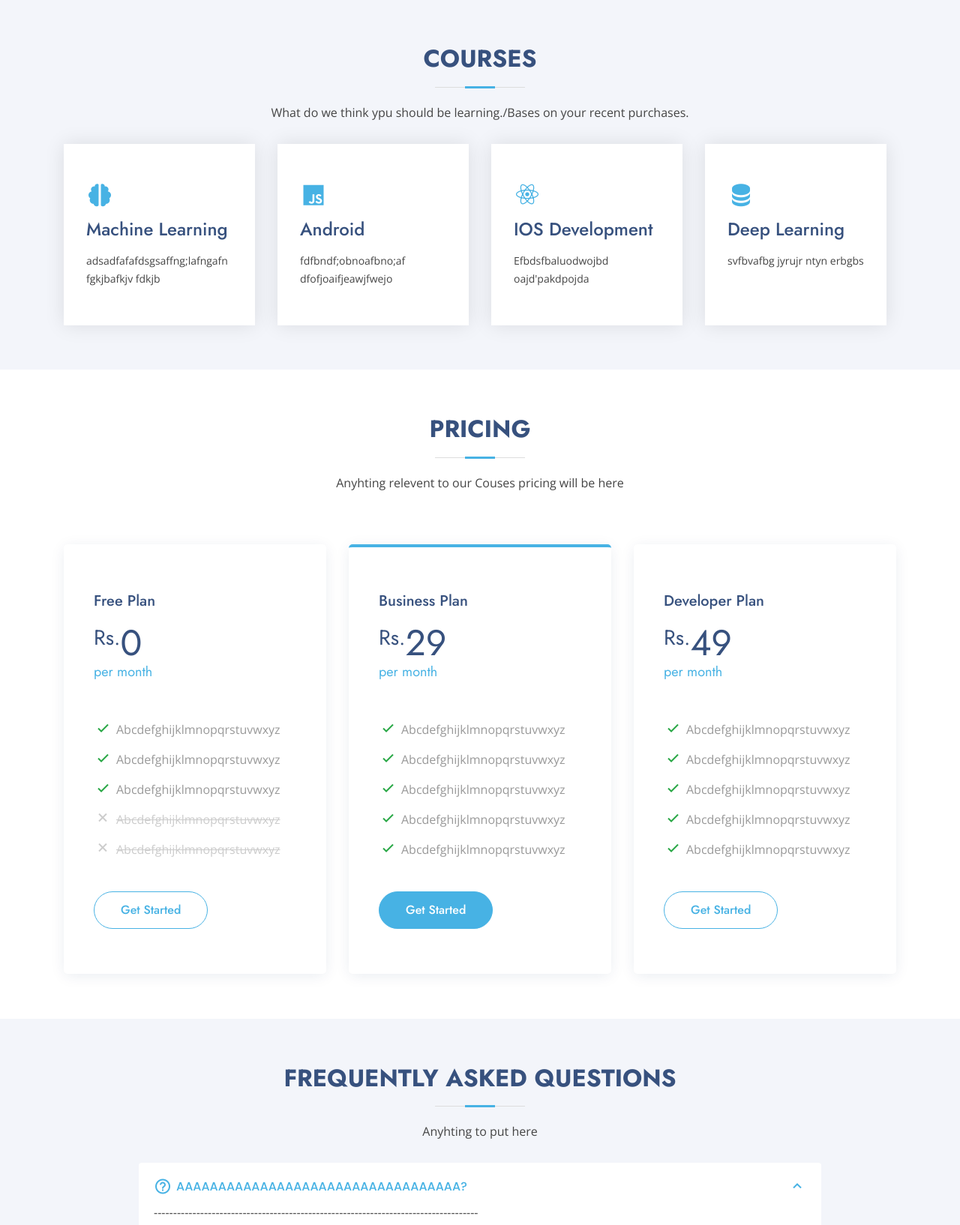
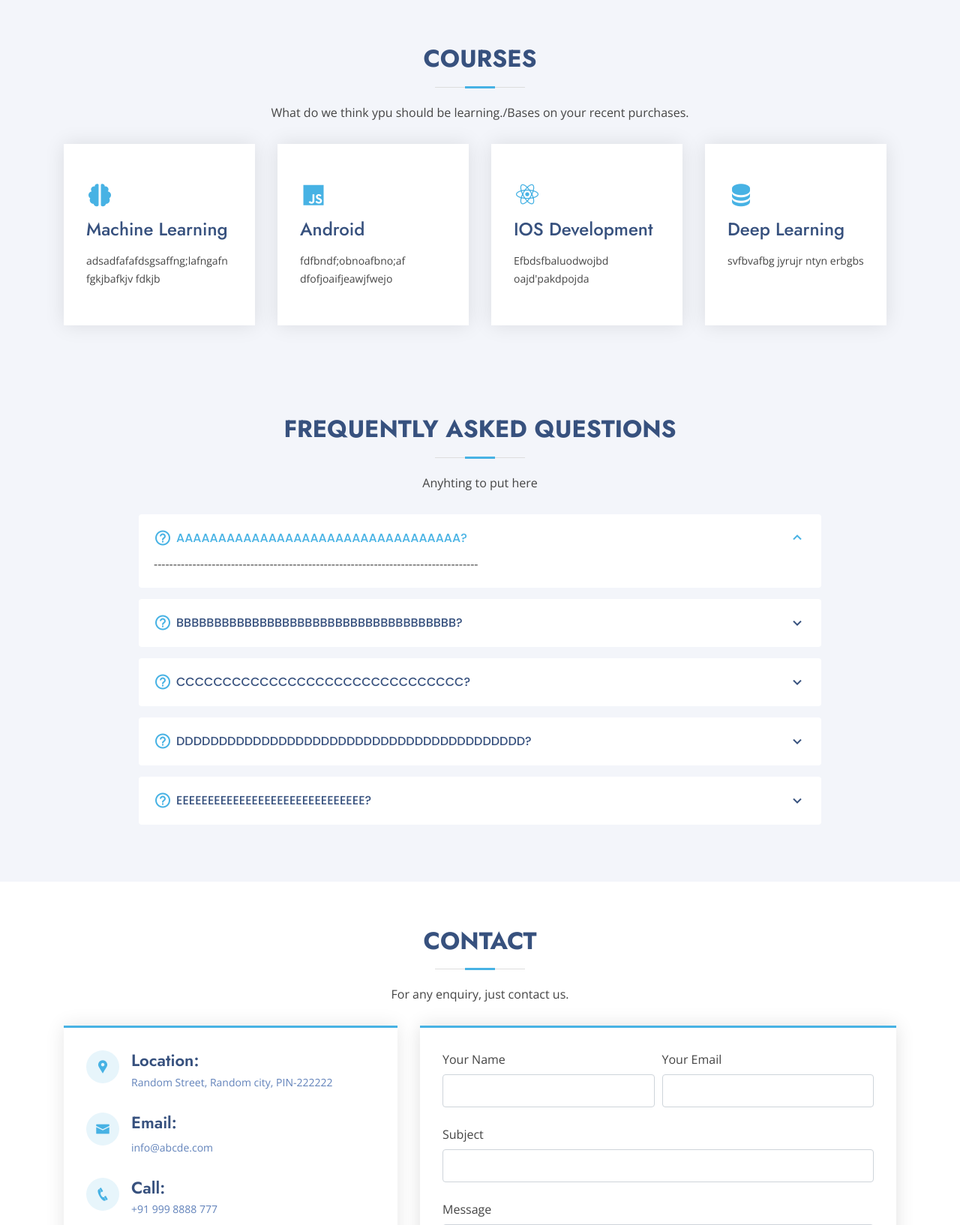
Before and after one commit to itachiuc/techtable_demo, a Flask app: page / in a window 1280 px wide. Shown: the part 2431-4065 px from the top of the page at 75% size. Run offline with Flask 2, Linux system fonts and the light colour scheme; some libraries are stand-ins or nearby versions.

Commit message:
Update index.html

```diff
--- a/templates/index.html
+++ b/templates/index.html
@@ -304,65 +304,7 @@
 
 
 
-    <section id="pricing" class="pricing">
-      <div class="container" data-aos="fade-up">
 
-        <div class="section-title">
-          <h2>Pricing</h2>
-          <p>Anyhting relevent to our Couses pricing will be here</p>
-        </div>
-
-        <div class="row">
-
-          <div class="col-lg-4" data-aos="fade-up" data-aos-delay="100">
-            <div class="box">
-              <h3>Free Plan</h3>
-              <h4><sup>Rs.</sup>0<span>per month</span></h4>
-              <ul>
-                <li><i class="bx bx-check"></i> Abcdefghijklmnopqrstuvwxyz</li>
-                <li><i class="bx bx-check"></i> Abcdefghijklmnopqrstuvwxyz</li>
-                <li><i class="bx bx-check"></i> Abcdefghijklmnopqrstuvwxyz</li>
-                <li class="na"><i class="bx bx-x"></i> <span>Abcdefghijklmnopqrstuvwxyz</span></li>
-                <li class="na"><i class="bx bx-x"></i> <span>Abcdefghijklmnopqrstuvwxyz</span></li>
-              </ul>
-              <a href="#" class="buy-btn">Get Started</a>
-            </div>
-          </div>
-
-          <div class="col-lg-4 mt-4 mt-lg-0" data-aos="fade-up" data-aos-delay="200">
-            <div class="box featured">
-              <h3>Business Plan</h3>
-              <h4><sup>Rs.</sup>29<span>per month</span></h4>
-              <ul>
-                <li><i class="bx bx-check"></i> Abcdefghijklmnopqrstuvwxyz</li>
-                <li><i class="bx bx-check"></i> Abcdefghijklmnopqrstuvwxyz</li>
-                <li><i class="bx bx-check"></i> Abcdefghijklmnopqrstuvwxyz</li>
-                <li><i class="bx bx-check"></i> Abcdefghijklmnopqrstuvwxyz</li>
-                <li><i class="bx bx-check"></i> Abcdefghijklmnopqrstuvwxyz</li>
-              </ul>
-              <a href="#" class="buy-btn">Get Started</a>
-            </div>
-          </div>
-
-          <div class="col-lg-4 mt-4 mt-lg-0" data-aos="fade-up" data-aos-delay="300">
-            <div class="box">
-              <h3>Developer Plan</h3>
-              <h4><sup>Rs.</sup>49<span>per month</span></h4>
-              <ul>
-                <li><i class="bx bx-check"></i> Abcdefghijklmnopqrstuvwxyz</li>
-                <li><i class="bx bx-check"></i> Abcdefghijklmnopqrstuvwxyz</li>
-                <li><i class="bx bx-check"></i> Abcdefghijklmnopqrstuvwxyz</li>
-                <li><i class="bx bx-check"></i> Abcdefghijklmnopqrstuvwxyz</li>
-                <li><i class="bx bx-check"></i> Abcdefghijklmnopqrstuvwxyz</li>
-              </ul>
-              <a href="#" class="buy-btn">Get Started</a>
-            </div>
-          </div>
-
-        </div>
-
-      </div>
-    </section>
 
 
     <section id="faq" class="faq section-bg">
```
